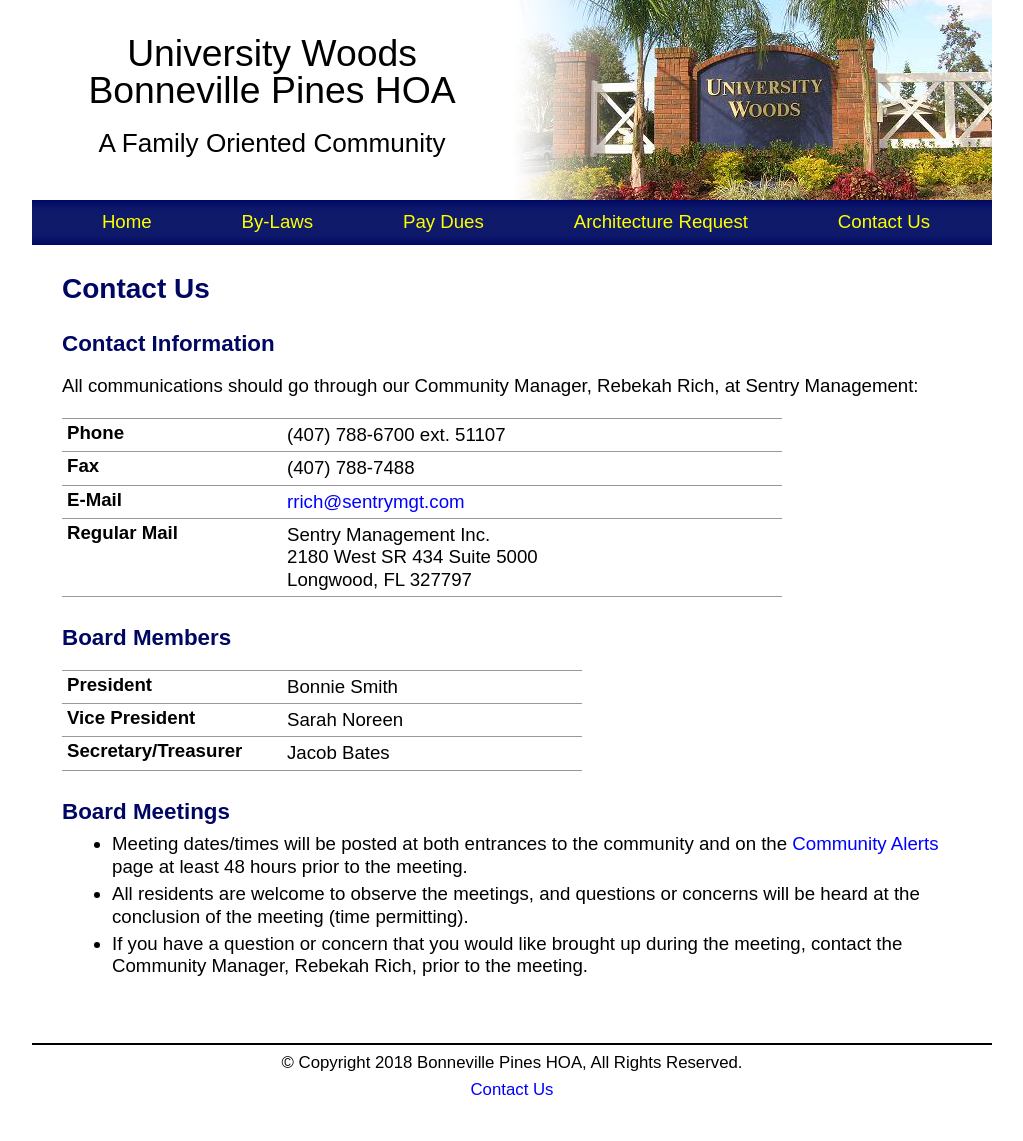
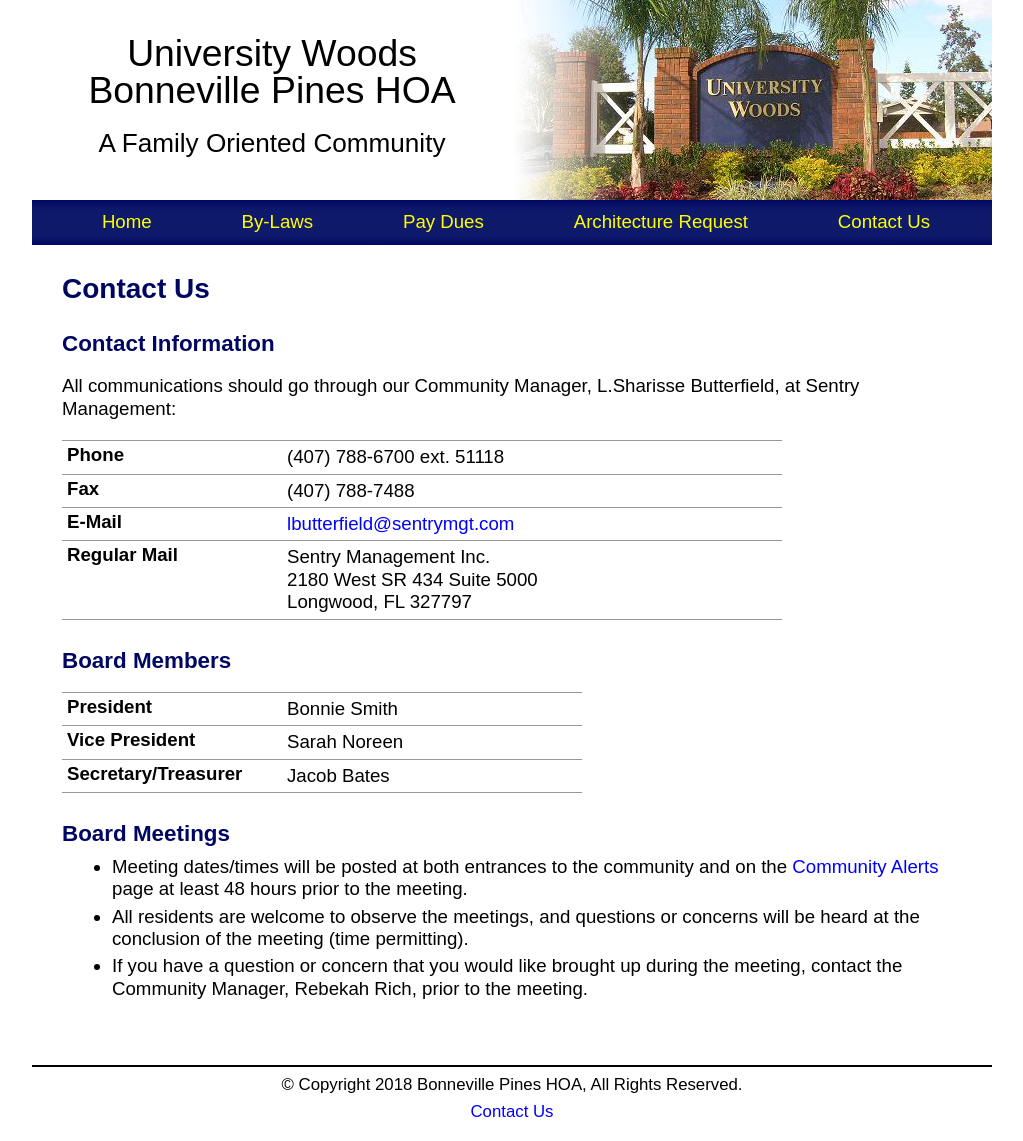
Before and after one commit to bphoa/website, a Jekyll site: the page built from contact.md, in a window 1280 px wide. Shown: the whole page, without its empty margins (128-1151 px from the left). Built offline with Jekyll 4.4.1, drawn with Linux system fonts in a browser that asks for light colours; before the commit the page ends 1118 px from its top, so only the background shows below that.

Commit message:
Update contact info for manager

```diff
--- a/contact.md
+++ b/contact.md
@@ -6,16 +6,16 @@ description: "Contact information and Board of Directors"
 
 ## Contact Information
 
-All communications should go through our Community Manager, Rebekah Rich, at Sentry Management:
+All communications should go through our Community Manager, L.Sharisse Butterfield, at Sentry Management:
 
 Phone
-: (407) 788-6700 ext. 51107
+: (407) 788-6700 ext. 51118
 
 Fax
 : (407) 788-7488
 
 E-Mail
-: <rrich@sentrymgt.com>
+: <lbutterfield@sentrymgt.com>
 
 Regular Mail
 : Sentry Management Inc.\\
```
